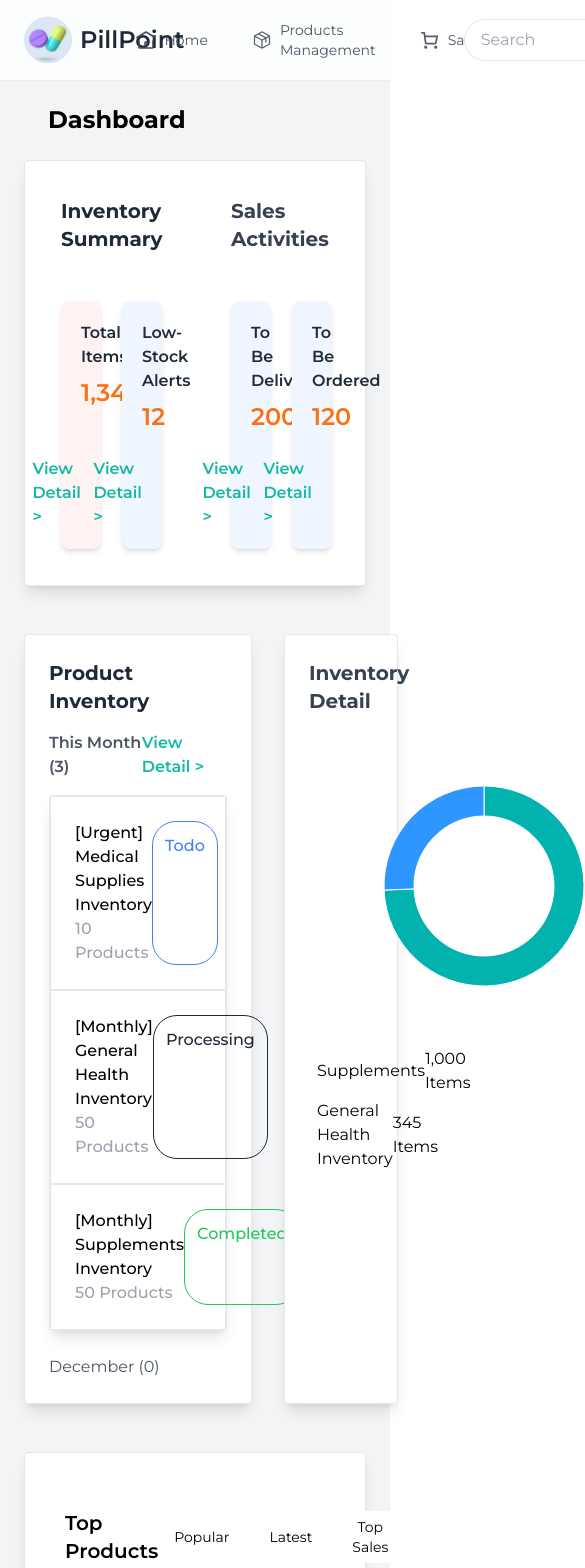
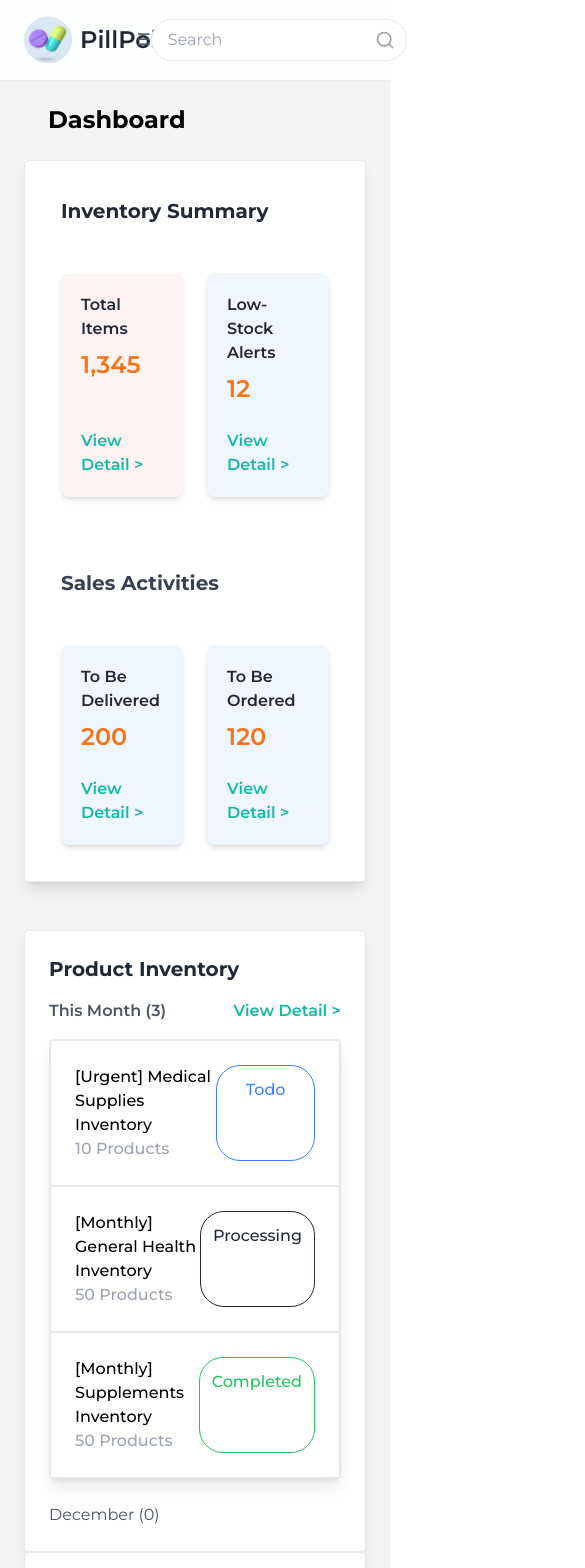
Before and after one commit to dedoms12/114, a React (Vite) app: page /dashboard in a window 390 px wide. Shown: the top 1568 px of the page, 585 px wide, since content can reach past the window. Built offline with nearby package versions, Linux system fonts and the light colour scheme.

Commit message:
update "added responsiveness in dashboard"

```diff
--- a/src/page/Seller/components/navbarSeller.jsx
+++ b/src/page/Seller/components/navbarSeller.jsx
@@ -1,12 +1,14 @@
-import { Link, useNavigate } from 'react-router-dom';
+import { Link } from 'react-router-dom';
 import { FiSearch } from 'react-icons/fi';
+import { useState } from 'react';
 
 const NavbarSeller = () => {
+  const [isSidebarOpen, setIsSidebarOpen] = useState(false);
 
   const navItems = [
     { name: 'Home', path: '/dashboard', icon: '/images/Client/product-page/home-logo.svg' },
     { name: 'Products Management', path: '/product-management', icon: '/images/Client/product-page/client-package.svg' },
-    { name: 'Sales', path: '/sales', icon: '  /images/Client/product-page/client-shopping-cart.svg' },
+    { name: 'Sales', path: '/sales', icon: '/images/Client/product-page/client-shopping-cart.svg' },
   ];
 
   return (
@@ -18,7 +20,33 @@ const NavbarSeller = () => {
             <img src="/images/Client/product-page/PillLogo.svg" alt="PillPoint" className="h-12 w-12" />
             <span className="text-2xl font-semibold text-gray-800">PillPoint</span>
           </Link>
-          <div className="flex items-center space-x-16">
+
+          {/* Hamburger Icon for Mobile */}
+          <button onClick={() => setIsSidebarOpen(!isSidebarOpen)} className="md:hidden">
+            <span className="text-gray-600">☰</span>
+          </button>
+
+          {/* Sidebar for Mobile */}
+          {isSidebarOpen && (
+            <div className="fixed inset-0 bg-white z-50 md:hidden">
+              <div className="flex flex-col p-4">
+                {navItems.map((item) => (
+                  <Link
+                    key={item.name}
+                    to={item.path}
+                    className="flex items-center space-x-2 text-gray-600 hover:text-pill-blue mb-2"
+                    onClick={() => setIsSidebarOpen(false)}
+                  >
+                    <img src={item.icon} alt={item.name} className="w-5 h-5" />
+                    <span className="text-sm">{item.name}</span>
+                  </Link>
+                ))}
+              </div>
+            </div>
+          )}
+
+          {/* Desktop Nav Items */}
+          <div className="hidden md:flex items-center space-x-16">
             {navItems.map((item) => (
               <Link
                 key={item.name}
--- a/src/page/Seller/home-page/info.jsx
+++ b/src/page/Seller/home-page/info.jsx
@@ -1,7 +1,7 @@
 const Info = () => {
 
   return (
-    <div className="border rounded grid grid-cols-2 bg-white shadow-lg my-5">
+    <div className="border rounded grid grid-cols-1 sm:grid-cols-2 bg-white shadow-lg my-5">
       {/* Inventory Summary */}
       <div className="m-6">
         <h1 className="text-xl font-bold text-gray-800 m-3">Inventory Summary</h1>
--- a/src/page/Seller/home-page/inventory.jsx
+++ b/src/page/Seller/home-page/inventory.jsx
@@ -8,8 +8,8 @@ const Inventory = () => {
   ];
 
   return (
-    <div className="flex my-12">
-      <div className="mr-4 border rounded p-6 bg-white w-2/3 shadow-lg">
+    <div className="flex flex-col md:flex-row my-12">
+      <div className="mr-0 md:mr-4 border rounded p-6 bg-white w-full md:w-2/3 shadow-lg">
         {/* Title of the Product Inventory section */}
         <h1 className="text-xl font-bold text-gray-800 mb-4">Product Inventory</h1>
         {/* Header for the current month's items and a link to view details */}
@@ -59,7 +59,7 @@ const Inventory = () => {
       </div>
 
       {/* Container for the inventory detail section */}
-      <div className="ml-4 border rounded p-6 bg-white w-1/3 shadow-lg">
+      <div className="ml-0 md:ml-4 border rounded p-6 bg-white w-full md:w-1/3 shadow-lg">
         {/* Title for the inventory detail section */}
         <h1 className="text-xl font-bold text-gray-700 mb-4">Inventory Detail</h1>
 
--- a/src/page/Seller/sales/sales.jsx
+++ b/src/page/Seller/sales/sales.jsx
@@ -18,7 +18,7 @@ const Sales = () => {
             <Shipment />
           </div>
           <div className="w-2/3">
-            <div className="bg-white border rounded shadow p-4 mb-5">
+            <div className="bg-white border rounded shadow py-4 pl-3 pr-6 mb-5">
               <Details />
             </div>
             <div className="mt-5 flex">
```
